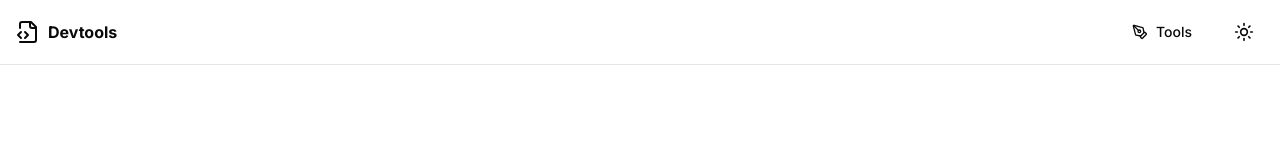
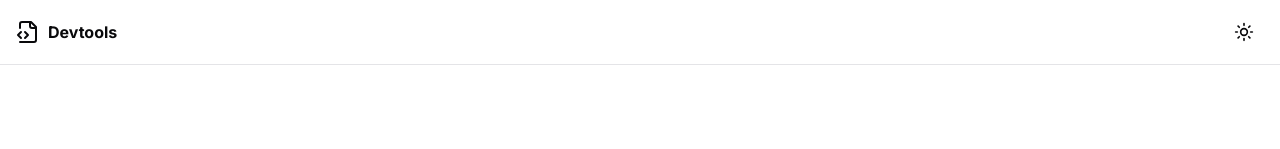
Before and after one commit to dj21-vicky21/Dev-tool-app, a Next.js app: page /tool/svg-color-editor in a window 1280 px wide. Shown: the top 149 px of the page. Built offline with nearby package versions, Linux system fonts and the light colour scheme.

Commit message:
Refactor Navigation component by commenting out unused imports and variables to improve code clarity and maintainability.

```diff
--- a/components/navigation.tsx
+++ b/components/navigation.tsx
@@ -6,26 +6,26 @@ import { Button } from "@/components/ui/button";
 import {
   Moon,
   Sun,
-  PenToolIcon as ToolIcon,
+  // PenToolIcon as ToolIcon,
   FileCode2
 } from "lucide-react";
 import { useTheme } from "next-themes";
-import {
-  DropdownMenu,
-  DropdownMenuContent,
-  DropdownMenuItem,
-  DropdownMenuTrigger,
-} from "@/components/ui/dropdown-menu";
-import { cn } from "@/lib/utils";
-import { usePathname } from "next/navigation";
-import {tools} from "../lib/tools"
+// import {
+//   DropdownMenu,
+//   DropdownMenuContent,
+//   DropdownMenuItem,
+//   DropdownMenuTrigger,
+// } from "@/components/ui/dropdown-menu";
+// import { cn } from "@/lib/utils";
+// import { usePathname } from "next/navigation";
+// import {tools} from "../lib/tools"
 
 export function Navigation() {
   const { theme, setTheme } = useTheme();
-  const pathname = usePathname();
+  // const pathname = usePathname();
 
   // Check if the current route is the homepage
-  const isHomePage = pathname === "/" ? true : false;
+  // const isHomePage = pathname === "/" ? true : false;
 
   return (
     <div className="border-b">
@@ -37,7 +37,7 @@ export function Navigation() {
           </Link>
         </div>
         <div className="ml-auto flex">
-          <div className={cn(isHomePage ? "hidden" : "")}>
+          {/* <div className={cn(isHomePage ? "hidden" : "")}>
             <DropdownMenu>
               <DropdownMenuTrigger asChild>
                 <Button variant="ghost" className="flex items-center space-x-2">
@@ -59,7 +59,7 @@ export function Navigation() {
                 ))}
               </DropdownMenuContent>
             </DropdownMenu>
-          </div>
+          </div> */}
           <div className="ml-4">
             <Button
               variant="ghost"
```
